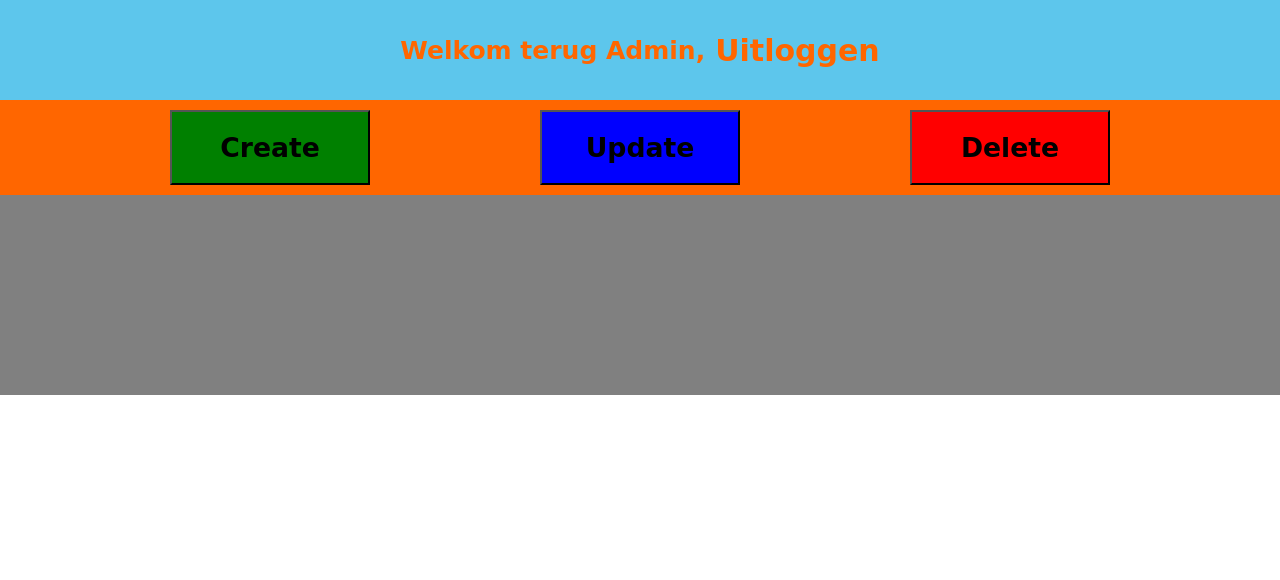
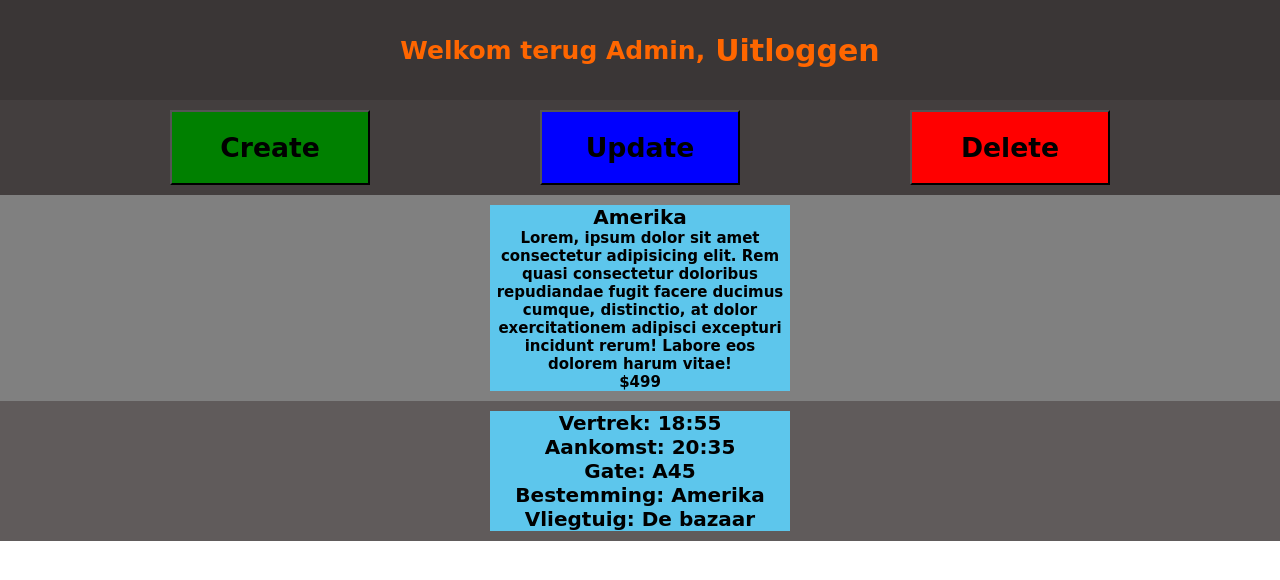
Before and after one commit to LeondeHaas/Leon-Leon, a PHP site: page /BackEnd/backend.php in a window 1280 px wide. Shown: the top 580 px of the page. Run offline with PHP 8.4, Linux system fonts and the light colour scheme.

Commit message:
backend is bijna klaar voor gebruik

```diff
--- a/BackEnd/backend.php
+++ b/BackEnd/backend.php
@@ -21,9 +21,21 @@
           <button class="delete"><h1>Delete</h1></button>
     </div>
    <div class="container">
-       <div class="containerinfo"></div>
+       <div class="containerboeken">
+           <h1>Amerika</h1>
+            <h2>Lorem, ipsum dolor sit amet consectetur adipisicing elit. Rem quasi consectetur doloribus repudiandae fugit facere ducimus cumque, distinctio, at dolor exercitationem adipisci excepturi incidunt rerum! Labore eos dolorem harum vitae!</h2>
+             <h2>$499</h2>
+       </div>
    </div>
-   <div class="container"></div>
+   <div class="container1">
+       <div class="containerschema">
+           <h1>Vertrek: 18:55</h1>
+            <h1>Aankomst: 20:35</h1>
+             <h1>Gate: A45</h1>
+              <h1>Bestemming: Amerika</h1>
+               <h1>Vliegtuig: De bazaar</h1>
+       </div>
+   </div>
    <div class="container"></div>
 </body>
 </html>
--- a/css/backend.css
+++ b/css/backend.css
@@ -11,7 +11,7 @@
 .header {
   width: 100%;
   height: 100px;
-  background-color: #5dc6ec;
+  background-color: rgb(58, 54, 54);
   display: flex;
   flex-wrap: wrap;
   justify-content: center;
@@ -23,7 +23,7 @@
 .crud {
   width: 100%;
   height: auto;
-  background-color: #ff6600;
+  background-color: rgb(67, 62, 62);
   justify-content: space-evenly;
   display: flex;
   flex-wrap: wrap;
@@ -121,8 +121,26 @@ h3 {
   height: auto;
   display: flex;
   flex-wrap: wrap;
-  justify-content: center;
+  justify-content: space-evenly;
   background-color: #ff6600;
+}
+
+.container {
+  width: 100%;
+  height: auto;
+  display: flex;
+  flex-wrap: wrap;
+  justify-content: space-evenly;
+  background-color: gray;
+}
+
+.container1 {
+  width: 100%;
+  height: auto;
+  display: flex;
+  flex-wrap: wrap;
+  justify-content: space-evenly;
+  background-color: rgb(96, 91, 91);
 }
 
 .hidden {
@@ -130,14 +148,22 @@ h3 {
   height: 100px;
 }
 
-.containerinfo {
-  width: 100%;
-  height: 200px;
-  background-color: gray;
+.containerboeken {
+  width: 300px;
+  height: auto;
+  background-color: #5dc6ec;
+  margin-top: 10px;
+  font-size: 10px;
+  text-align: center;
+  margin-bottom: 10px;
 }
 
-.crud {
-    width: 100%;
-    height: auto;
-    background-color: #ff6600;
+.containerschema {
+  width: 300px;
+  height: auto;
+  background-color: #5dc6ec;
+  margin-top: 10px;
+  font-size: 10px;
+  text-align: center;
+  margin-bottom: 10px;
 }
```
